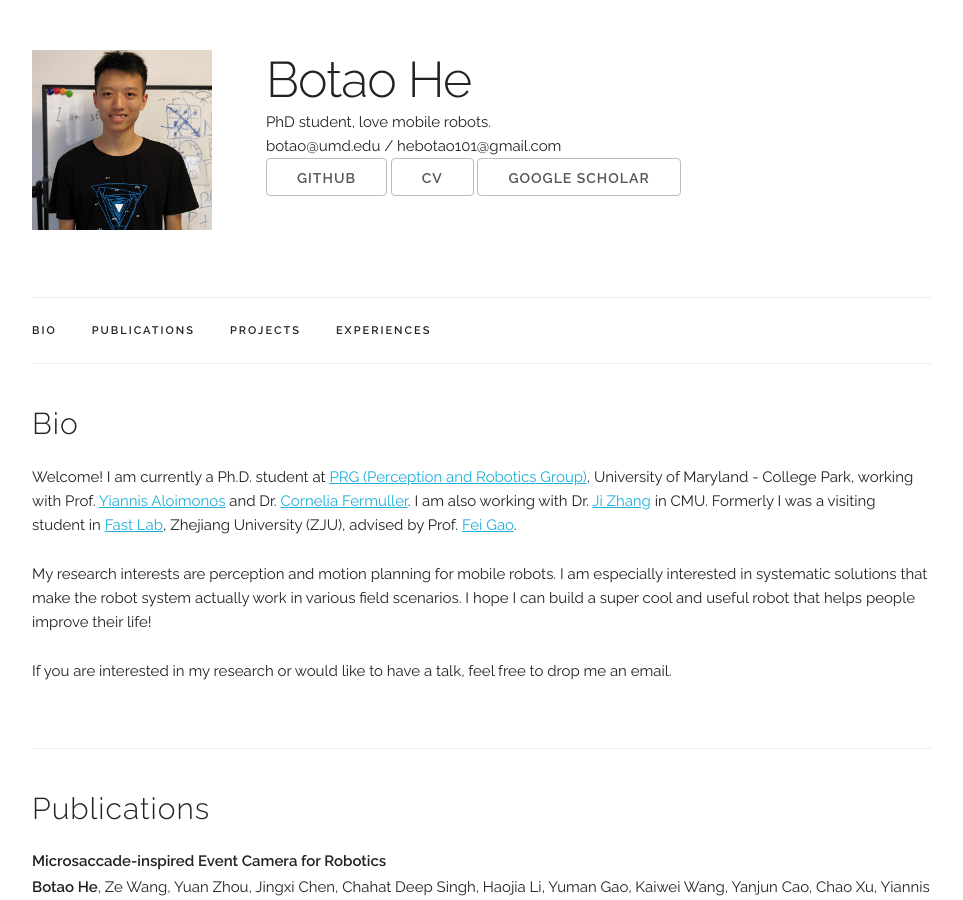
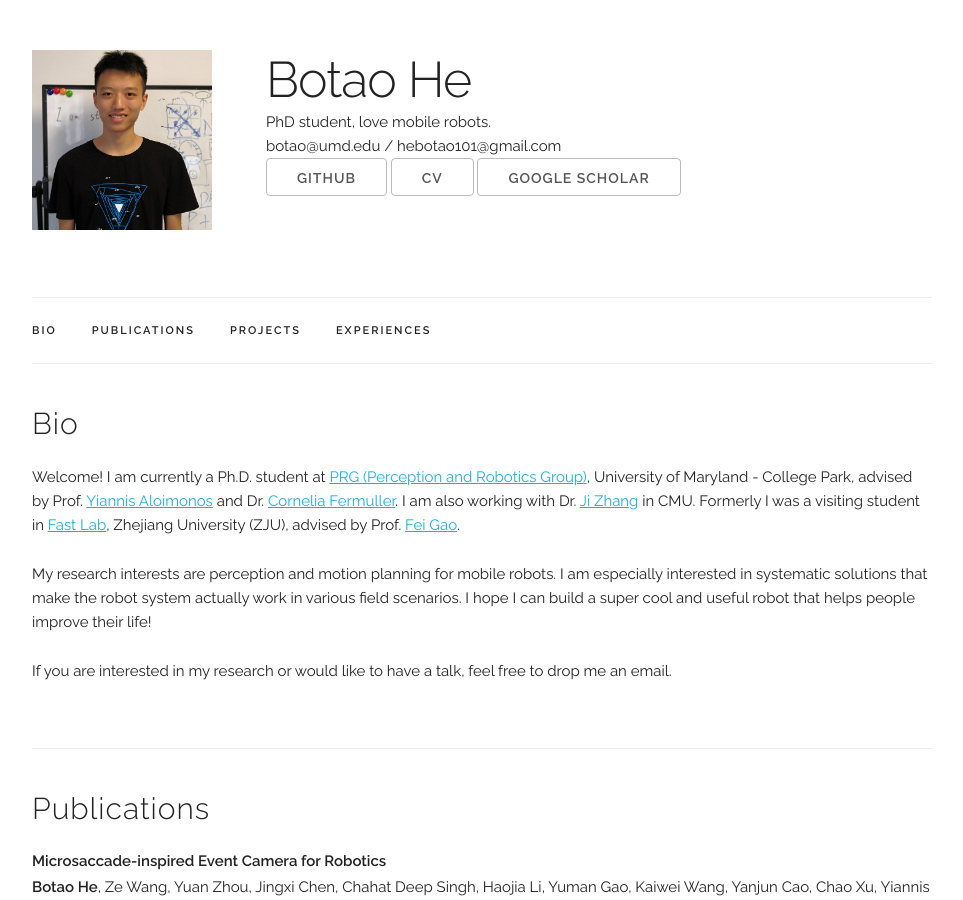
Before and after one commit to Bottle101/bottle101.github.io, a Jekyll site: the page built from index.html, in a window 1280 px wide and 900 px high. Shown: the whole window, without its empty margins (158-1121 px from the left). Built offline with Jekyll 4.4.1, drawn with Linux system fonts in a browser that asks for light colours.

Commit message:
0219 sr added

```diff
--- a/index.html
+++ b/index.html
@@ -7,7 +7,7 @@ title: Home
   <h4>Bio</h4>
   <p>
     Welcome! I am currently a Ph.D. student at <a href=https://prg.cs.umd.edu/ target="_blank">PRG (Perception and
-      Robotics Group)</a>, University of Maryland - College Park, working with Prof. <a
+      Robotics Group)</a>, University of Maryland - College Park, advised by Prof. <a
       href=https://scholar.google.com/citations?user=7QmEsOwAAAAJ&hl=en&oi=ao target="_blank">Yiannis Aloimonos</a> and
     Dr. <a href=https://scholar.google.com/citations?user=0gEOJSEAAAAJ&hl=en&oi=ao target="_blank">Cornelia
       Fermuller</a>.
```
Also changed, not shown: 1 other file.
